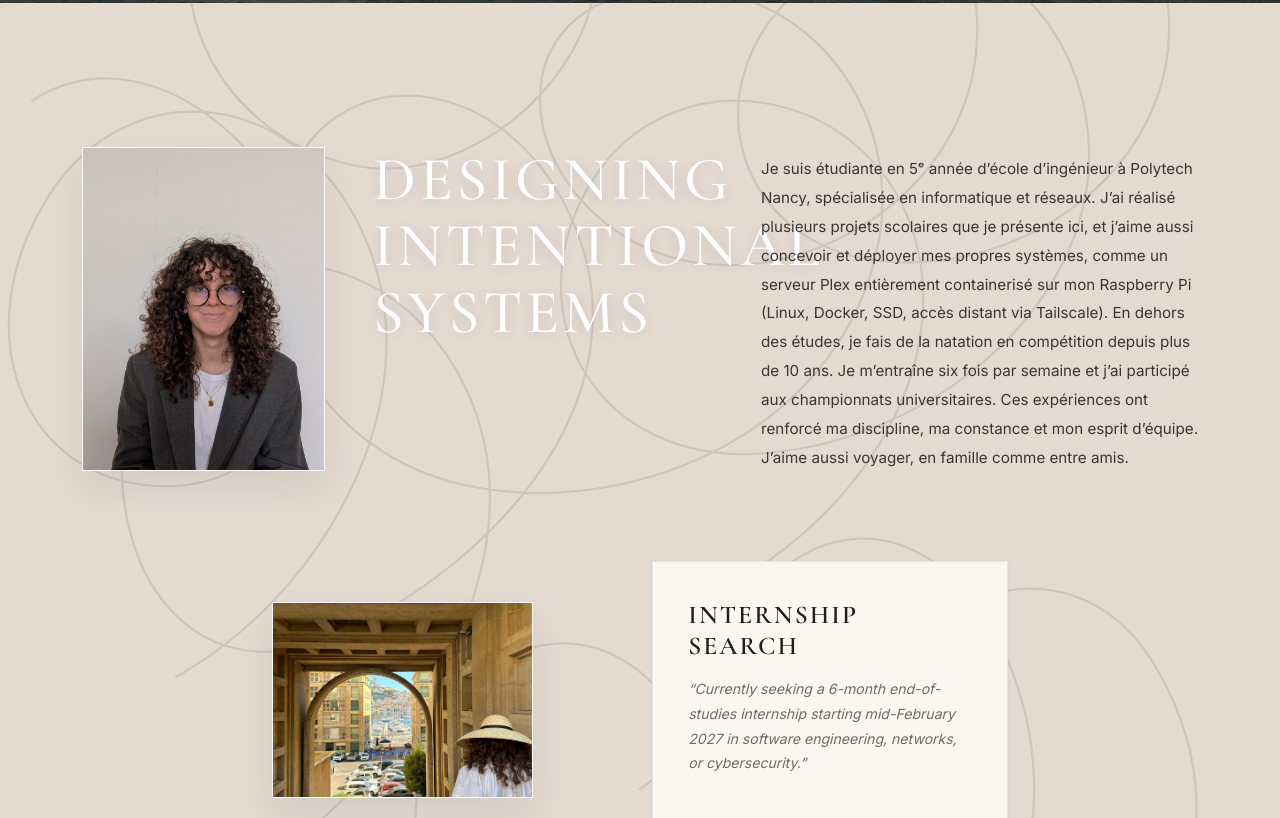
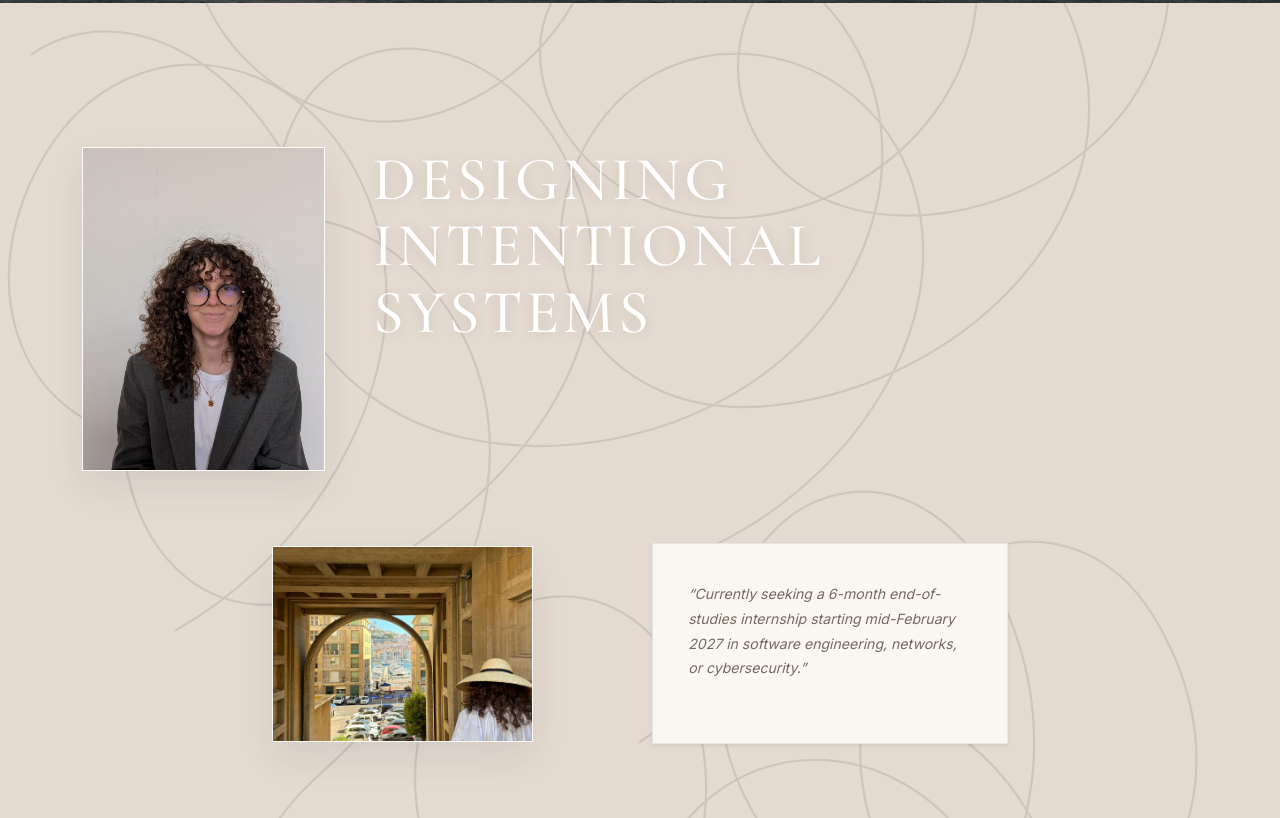
Before and after one commit to juliegbblz/portfolio, a React (Vite) app: page / in a window 1280 px wide. Shown: the part 742-1560 px from the top of the page. Built offline with nearby package versions, Linux system fonts and the light colour scheme; a web font is replaced by a local one.

Commit message:
adjusted about

```diff
--- a/src/components/About.jsx
+++ b/src/components/About.jsx
@@ -37,9 +37,6 @@ export default function About() {
           {/* Right editorial descriptive copy */}
           <div className="col-12 col-lg-5">
             <div className="collage-narrative-box">
-              <p className="collage-narrative-text">
-                {t('Je suis étudiante en 5ᵉ année d’école d’ingénieur à Polytech Nancy, spécialisée en informatique et réseaux. J’ai réalisé plusieurs projets scolaires que je présente ici, et j’aime aussi concevoir et déployer mes propres systèmes, comme un serveur Plex entièrement containerisé sur mon Raspberry Pi (Linux, Docker, SSD, accès distant via Tailscale). En dehors des études, je fais de la natation en compétition depuis plus de 10 ans. Je m’entraîne six fois par semaine et j’ai participé aux championnats universitaires. Ces expériences ont renforcé ma discipline, ma constance et mon esprit d’équipe. J’aime aussi voyager, en famille comme entre amis.')}
-              </p>
             </div>
           </div>
         </div>
@@ -71,9 +68,6 @@ export default function About() {
           {/* Floating overlapping Ivory Card: CURATED STRATEGY */}
           <div className="col-12 col-md-5 col-lg-4 offset-lg-1">
             <div className="curated-strategy-card shadow-sm">
-              <h3 className="strategy-card-title">
-                {t('about.strategy_title')}
-              </h3>
               <p className="strategy-card-quote">
                 {t('about.strategy_quote')}
               </p>
--- a/src/components/Skills.jsx
+++ b/src/components/Skills.jsx
@@ -7,26 +7,18 @@ export default function Skills() {
   const skillCategories = [
     {
       number: '01 Langages & Web',
-      titleKey: 'skills.col1_title',
-      descKey: 'skills.col1_desc',
       skills: ['C', 'C++', 'Java', 'Python', 'JavaScript', 'Spring Boot', 'Thymeleaf', 'Qt', 'LaTeX']
     },
     {
       number: '02 Réseaux, Systèmes & Outils',
-      titleKey: 'skills.col2_title',
-      descKey: 'skills.col2_desc',
       skills: ['UNIX / Linux', 'TCP / UDP', 'IoT / LoRaWAN', 'Wireshark', 'Packet Tracer', 'Docker', 'Git', 'MySQL', 'MS Azure']
     },
     {
       number: '03 Cybersécurité & Gouvernance (GRC)',
-      titleKey: 'skills.col3_title',
-      descKey: 'skills.col3_desc',
       skills: ['EBIOS RM', 'ANSSI Guidelines', 'Risk Assessment', 'Industrial IT', 'Security Gap Analysis', 'Compliance']
     },
     {
       number: '04 Langues',
-      titleKey: 'skills.col4_title',
-      descKey: 'skills.col4_desc',
       skills: ['Français (Natif)', 'Anglais (C1 - TOEIC)', 'Espagnol (B1)', 'Rigueur & Méthode', 'Esprit d’équipe']
     }
   ]
@@ -38,7 +30,6 @@ export default function Skills() {
         <div className="text-center mb-5">
           <p className="editorial-eyebrow mb-2">{t('skills.eyebrow')}</p>
           <h2 className="editorial-section-title">{t('skills.section_title')}</h2>
-          <p className="editorial-sub-text mx-auto">{t('skills.desc')}</p>
         </div>
 
         {/* 4-Column Editorial Grid */}
@@ -47,8 +38,6 @@ export default function Skills() {
             <div key={cat.number} className="col-12 col-md-6 col-lg-3">
               <div className="editorial-service-column h-100">
                 <span className="service-number">{cat.number}</span>
-                <h3 className="service-title">{t(cat.titleKey)}</h3>
-                <p className="service-desc">{t(cat.descKey)}</p>
                 <div className="service-tags mt-3">
                   {cat.skills.map((skill) => (
                     <span key={skill} className="service-pill">{skill}</span>
```
